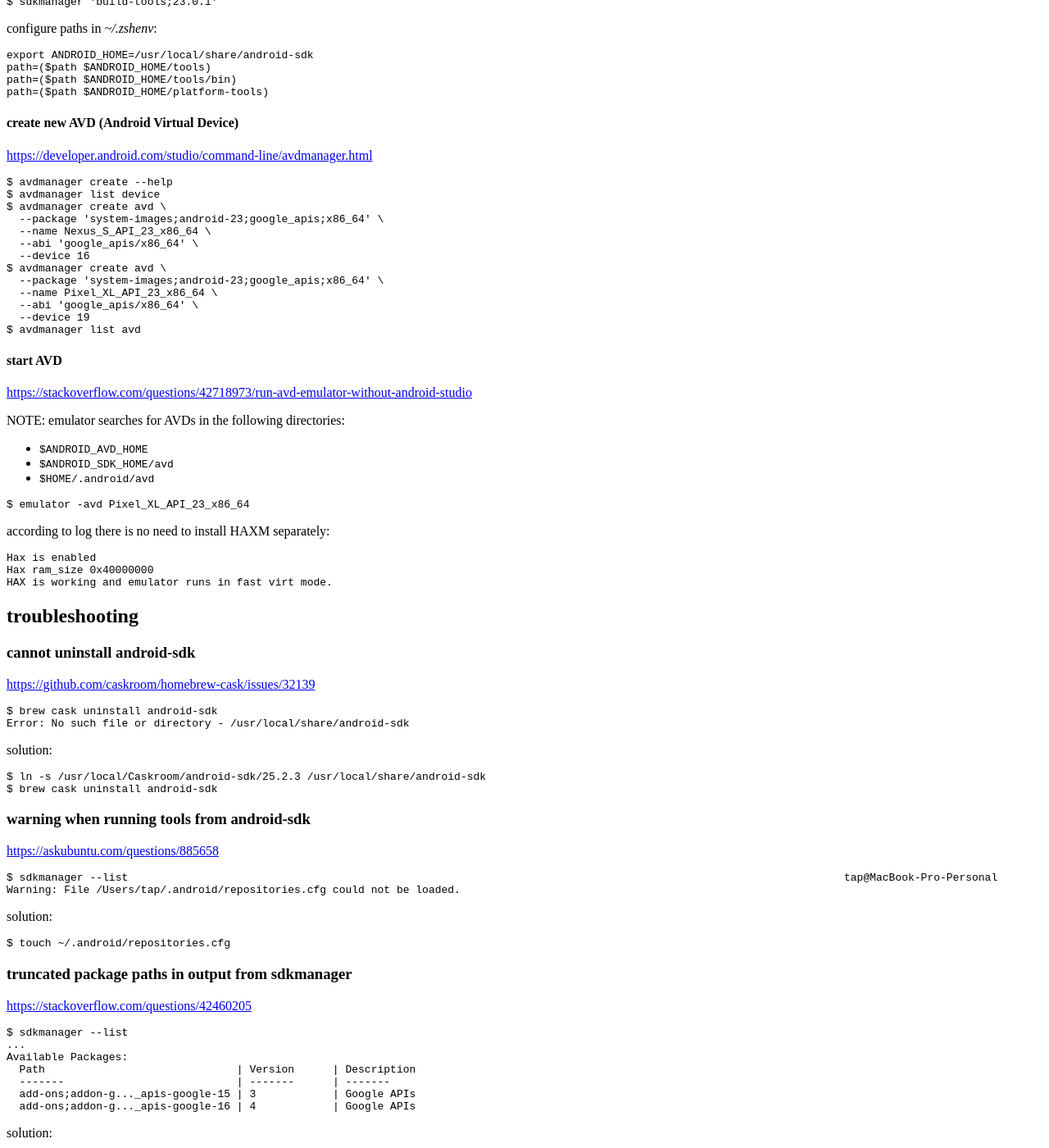
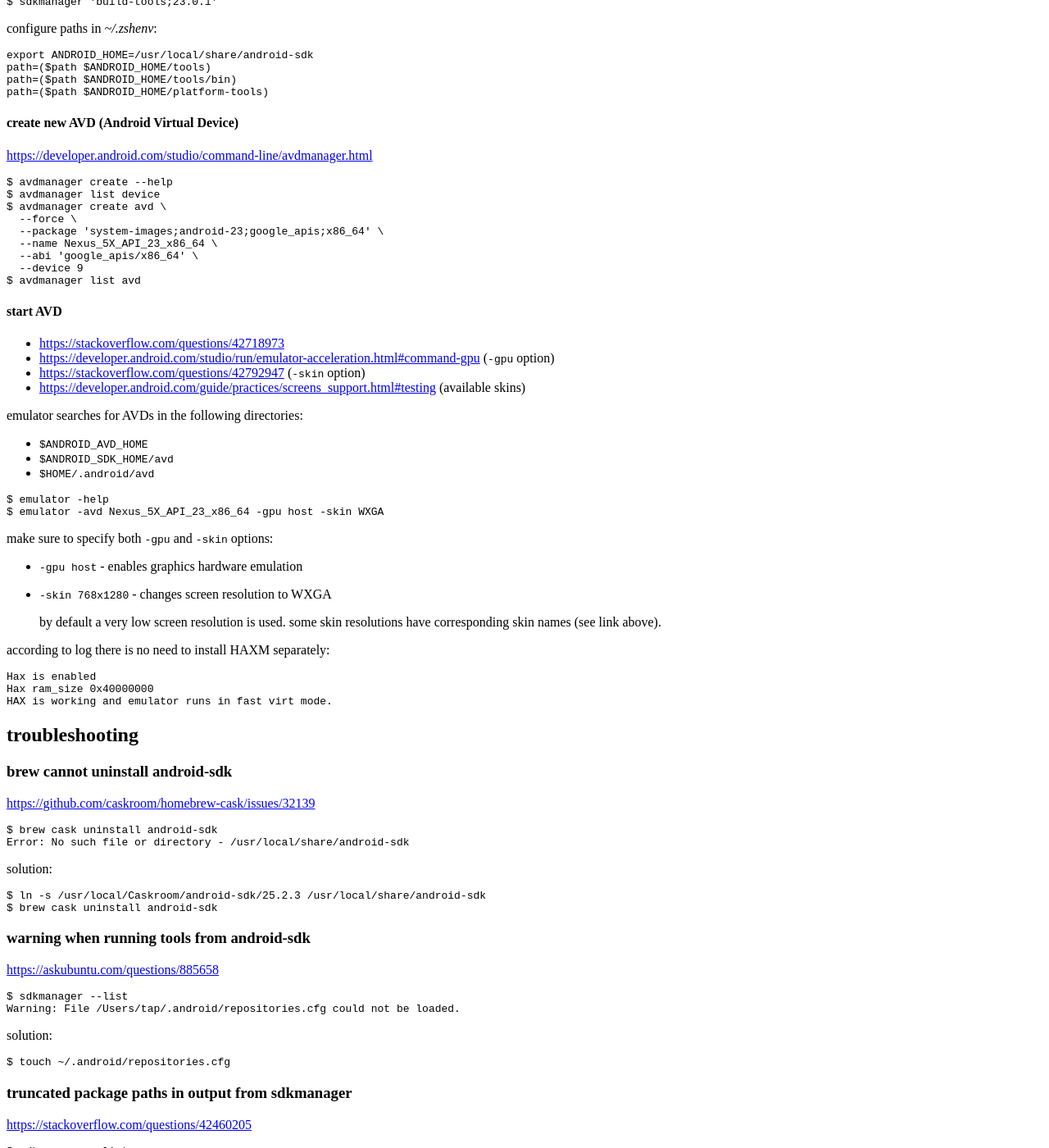
Before and after one commit to tap349/tap349.github.io, a Jekyll site: the page built from _posts/2017-05-24-react-native.md, in a window 1280 px wide and 1400 px high, scrolled down 889 px. Shown: the whole window at 82% size. Built offline with Jekyll 4.4.1, drawn with Linux system fonts in a browser that asks for light colours; some of the changed text lies outside the part shown.

Commit message:
update 2017-05-25_01:34:06

````diff
--- a/_posts/2017-05-24-react-native.md
+++ b/_posts/2017-05-24-react-native.md
@@ -76,31 +76,42 @@
 $ avdmanager create --help
 $ avdmanager list device
 $ avdmanager create avd \
+  --force \
   --package 'system-images;android-23;google_apis;x86_64' \
-  --name Nexus_S_API_23_x86_64 \
+  --name Nexus_5X_API_23_x86_64 \
   --abi 'google_apis/x86_64' \
-  --device 16
-$ avdmanager create avd \
-  --package 'system-images;android-23;google_apis;x86_64' \
-  --name Pixel_XL_API_23_x86_64 \
-  --abi 'google_apis/x86_64' \
-  --device 19
+  --device 9
 $ avdmanager list avd
 ```
 
 #### start AVD
 
-<https://stackoverflow.com/questions/42718973/run-avd-emulator-without-android-studio>
+- <https://stackoverflow.com/questions/42718973>
+- <https://developer.android.com/studio/run/emulator-acceleration.html#command-gpu>
+  (`-gpu` option)
+- <https://stackoverflow.com/questions/42792947>
+  (`-skin` option)
+- <https://developer.android.com/guide/practices/screens_support.html#testing>
+  (available skins)
 
-NOTE: emulator searches for AVDs in the following directories:
+emulator searches for AVDs in the following directories:
 
 - `$ANDROID_AVD_HOME`
 - `$ANDROID_SDK_HOME/avd`
 - `$HOME/.android/avd`
 
 ```sh
-$ emulator -avd Pixel_XL_API_23_x86_64
+$ emulator -help
+$ emulator -avd Nexus_5X_API_23_x86_64 -gpu host -skin WXGA
 ```
+
+make sure to specify both `-gpu` and `-skin` options:
+
+- `-gpu host` - enables graphics hardware emulation
+- `-skin 768x1280` - changes screen resolution to WXGA
+
+  by default a very low screen resolution is used.
+  some skin resolutions have corresponding skin names (see link above).
 
 according to log there is no need to install HAXM separately:
 
@@ -112,7 +123,7 @@
 
 ## troubleshooting
 
-### cannot uninstall android-sdk
+### brew cannot uninstall android-sdk
 
 <https://github.com/caskroom/homebrew-cask/issues/32139>
 
@@ -133,7 +144,7 @@
 <https://askubuntu.com/questions/885658>
 
 ```sh
-$ sdkmanager --list                                                                                                                tap@MacBook-Pro-Personal
+$ sdkmanager --list
 Warning: File /Users/tap/.android/repositories.cfg could not be loaded.
 ```
 
@@ -163,12 +174,12 @@
 $ sdkmanager --list --verbose
 ```
 
-### cannot start AVD
+### emulator cannot start AVD
 
 <https://stackoverflow.com/questions/40931254/could-not-launch-emulator-in-android-studio>
 
 ```sh
-$ emulator -avd Pixel_XL_API_23_x86_64
+$ emulator -avd Nexus_5X_API_23_x86_64
 [140735129182208]:ERROR:./android/qt/qt_setup.cpp:28:Qt library not found at ../emulator/lib64/qt/lib
 Could not launch '../emulator/qemu/darwin-x86_64/qemu-system-x86_64': No such file or directory
 ```
@@ -177,7 +188,7 @@
 
 ```sh
 $ cd /usr/local/share/android-sdk/emulator
-$ ./emulator -avd Pixel_XL_API_23_x86_64
+$ ./emulator -avd Nexus_5X_API_23_x86_64
 ```
 
 or else create alias in _~/.zshenv_:
@@ -187,5 +198,22 @@
 ```
 
 ```sh
-$ emulator -avd Pixel_XL_API_23_x86_64
+$ emulator -avd Nexus_5X_API_23_x86_64
 ```
+
+### emulator cannot find AVD
+
+NOTE: the error occurs sporadically and might disappear on its own.
+
+```sh
+$ emulator -avd Nexus_5X_API_23_x86_64
+PANIC: Cannot find AVD system path. Please define ANDROID_SDK_ROOT
+```
+
+solution:
+
+_~/.zshenv_:
+
+```conf
+export ANDROID_SDK_ROOT=/usr/local/share/android-sdk
+```
````
